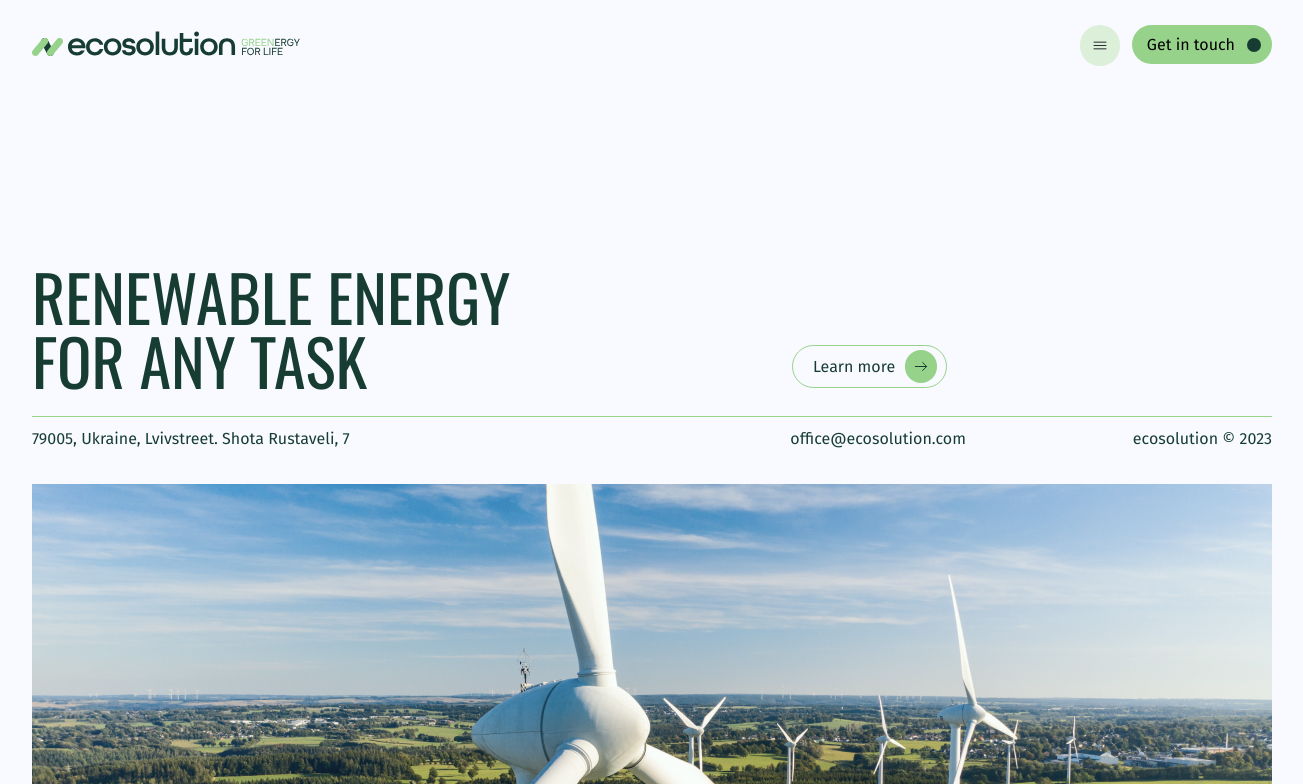
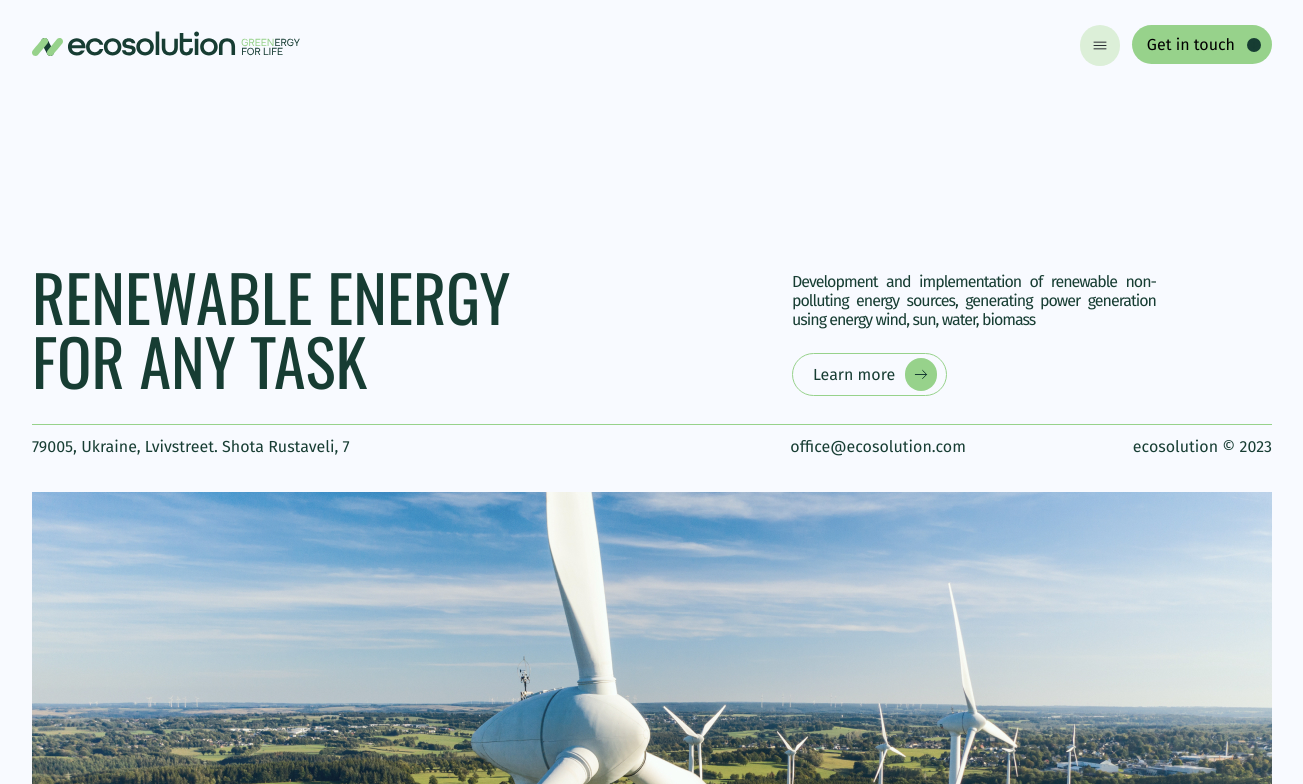
Before and after one commit to artyomakulov/ecosolution, a React (Create React App) app: page / in a window 1536 px wide. Shown: the top 784 px of the page, without its empty margins (116-1419 px from the left). Built offline with nearby package versions, Linux system fonts and the light colour scheme.

Commit message:
fix text pos

```diff
--- a/src/components/Main/Main.module.css
+++ b/src/components/Main/Main.module.css
@@ -121,11 +121,11 @@
     margin-top: 264px;
   }
   .text_block {
-    margin-top: 272x;
+    margin-top: 272px;
     margin-right: 116px;
     display: flex;
     flex-direction: column;
-    justify-content: space-between;
+    justify-content: flex-end;
   }
   .text {
     width: 364px;
```
